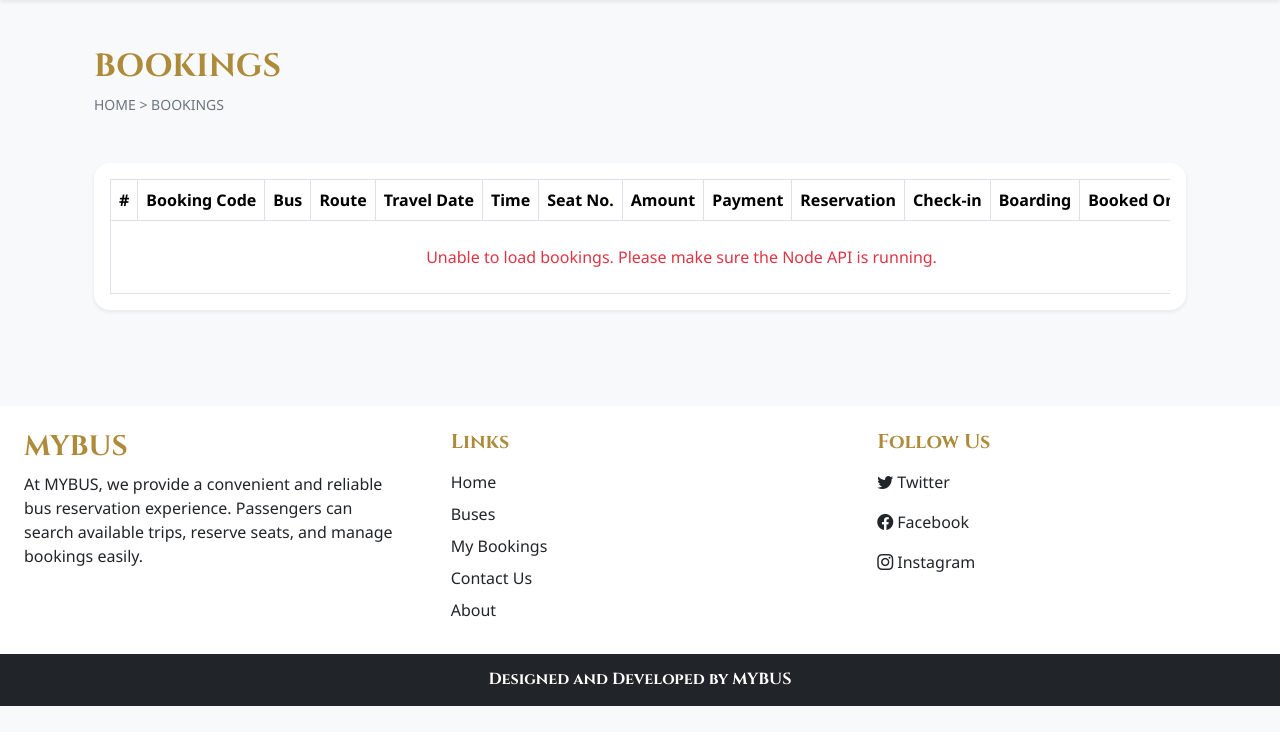
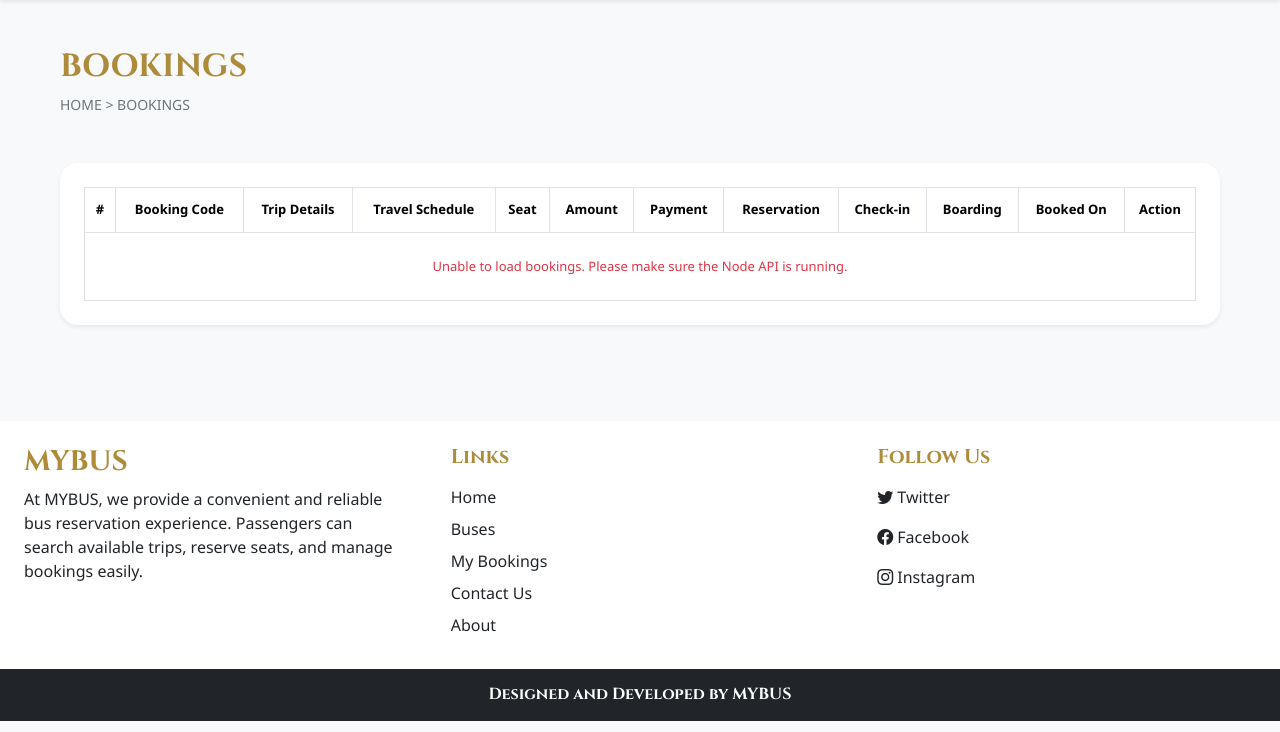
Before and after one commit to dizon-kindra/Integrated-Bus-System, a PHP site: page /mybus/bookings.php in a window 1280 px wide. Shown: the part 68-800 px from the top of the page. Run offline with PHP 8.4, Linux system fonts and the light colour scheme; the visitor is signed in with stand-in values (Sample User, id 1); some libraries are stand-ins or nearby versions.

Commit message:
Separate my bookings status columns

```diff
--- a/Bus-Reservation-System/bookings.php
+++ b/Bus-Reservation-System/bookings.php
@@ -9,25 +9,62 @@
 
     <style>
         .booking-card {
-            border-radius: 16px;
+            border-radius: 18px;
         }
 
-        .table thead th {
+        .booking-table {
+            font-size: 13px;
+        }
+
+        .booking-table thead th {
             white-space: nowrap;
             vertical-align: middle;
+            padding: 12px 8px;
         }
 
-        .table tbody td {
+        .booking-table tbody td {
             vertical-align: middle;
+            padding: 12px 8px;
         }
 
         .badge-status {
-            font-size: 12px;
-            padding: 7px 10px;
+            font-size: 11px;
+            padding: 6px 9px;
+            margin: 2px;
+            display: inline-block;
+            white-space: nowrap;
         }
 
         .action-btn {
             white-space: nowrap;
+            font-size: 12px;
+            padding: 6px 10px;
+        }
+
+        .booking-code {
+            font-weight: 700;
+            color: #172233;
+        }
+
+        .small-muted {
+            font-size: 12px;
+            color: #6c757d;
+        }
+
+        .trip-main {
+            font-weight: 700;
+            color: #172233;
+        }
+
+        @media screen and (max-width: 992px) {
+            .booking-table {
+                font-size: 12px;
+            }
+
+            .booking-table thead th,
+            .booking-table tbody td {
+                padding: 9px 6px;
+            }
         }
     </style>
 </head>
@@ -44,7 +81,7 @@ if (!(isset($_SESSION['login']) && $_SESSION['login'] == true)) {
 $user_id = $_SESSION['user_id'] ?? $_SESSION['id'] ?? 0;
 ?>
 
-<div class="container">
+<div class="container-fluid px-lg-5 px-md-4 px-3">
     <div class="row">
         <div class="col-12 my-5 px-4">
             <h2 class="fw-bold h-font">BOOKINGS</h2>
@@ -57,7 +94,7 @@ $user_id = $_SESSION['user_id'] ?? $_SESSION['id'] ?? 0;
 
         <div class="col-12 px-4 mb-5">
             <div class="card border-0 shadow-sm booking-card">
-                <div class="card-body">
+                <div class="card-body p-lg-4 p-3">
 
                     <div id="bookingsLoader" class="text-center py-5">
                         <div class="spinner-border text-info" role="status">
@@ -67,16 +104,14 @@ $user_id = $_SESSION['user_id'] ?? $_SESSION['id'] ?? 0;
                     </div>
 
                     <div class="table-responsive d-none" id="bookingsTableWrapper">
-                        <table class="table table-hover table-bordered align-middle text-center mb-0">
+                        <table class="table table-hover table-bordered align-middle text-center mb-0 booking-table">
                             <thead style="background:#AD8B3A; color:white;">
                                 <tr>
                                     <th>#</th>
                                     <th>Booking Code</th>
-                                    <th>Bus</th>
-                                    <th>Route</th>
-                                    <th>Travel Date</th>
-                                    <th>Time</th>
-                                    <th>Seat No.</th>
+                                    <th>Trip Details</th>
+                                    <th>Travel Schedule</th>
+                                    <th>Seat</th>
                                     <th>Amount</th>
                                     <th>Payment</th>
                                     <th>Reservation</th>
@@ -168,6 +203,25 @@ document.addEventListener('DOMContentLoaded', function () {
         return hour + ':' + minute + ' ' + ampm;
     }
 
+    function formatTravelDate(dateValue) {
+        if (!dateValue) {
+            return 'N/A';
+        }
+
+        const date = new Date(dateValue);
+
+        if (isNaN(date.getTime())) {
+            return dateValue;
+        }
+
+        return date.toLocaleDateString('en-US', {
+            weekday: 'short',
+            year: 'numeric',
+            month: 'short',
+            day: '2-digit'
+        });
+    }
+
     function formatDateTime(dateTimeValue) {
         if (!dateTimeValue) {
             return 'N/A';
@@ -179,10 +233,14 @@ document.addEventListener('DOMContentLoaded', function () {
             return dateTimeValue;
         }
 
-        return date.toLocaleDateString() + ' | ' + date.toLocaleTimeString([], {
+        return date.toLocaleDateString('en-US', {
+            year: 'numeric',
+            month: 'short',
+            day: '2-digit'
+        }) + '<br><span class="small-muted">' + date.toLocaleTimeString([], {
             hour: '2-digit',
             minute: '2-digit'
-        });
+        }) + '</span>';
     }
 
     function getPaymentBadge(status) {
@@ -192,16 +250,16 @@ document.addEventListener('DOMContentLoaded', function () {
             return '<span class="badge bg-success badge-status">Paid</span>';
         }
 
-        if (value === 'pending verification') {
-            return '<span class="badge bg-info text-dark badge-status">Pending Verification</span>';
-        }
-
         if (value === 'cancelled' || value === 'canceled') {
             return '<span class="badge bg-danger badge-status">Cancelled</span>';
         }
 
         if (value === 'pending') {
-            return '<span class="badge bg-warning text-dark badge-status">Pending - Pay at Terminal</span>';
+            return '<span class="badge bg-warning text-dark badge-status">Pending Payment</span>';
+        }
+
+        if (value === 'pending verification') {
+            return '<span class="badge bg-info text-dark badge-status">Pending Verification</span>';
         }
 
         return '<span class="badge bg-secondary badge-status">' + status + '</span>';
@@ -229,66 +287,32 @@ document.addEventListener('DOMContentLoaded', function () {
         return '<span class="badge bg-secondary badge-status">' + status + '</span>';
     }
 
-    function getSimpleBadge(status) {
-        const value = (status || '').toLowerCase();
+    function getCheckinBadge(status) {
+        const value = (status || 'Not Checked-in').toLowerCase();
 
-        if (value.includes('checked') || value.includes('boarded')) {
-            return '<span class="badge bg-success badge-status">' + status + '</span>';
+        if (value === 'checked-in' || value === 'checked in') {
+            return '<span class="badge bg-success badge-status">Checked-in</span>';
         }
 
         if (value.includes('not')) {
-            return '<span class="badge bg-secondary badge-status">' + status + '</span>';
+            return '<span class="badge bg-secondary badge-status">Not Checked-in</span>';
         }
 
         return '<span class="badge bg-info text-dark badge-status">' + status + '</span>';
     }
 
-    function getActionButton(booking) {
-        const paymentStatus = (booking.payment_status || 'Pending').toLowerCase();
-        const reservationStatus = (booking.reservation_status || 'Pending').toLowerCase();
-        const checkinStatus = (booking.checkin_status || 'Not Checked-in').toLowerCase();
-        const boardingStatus = (booking.boarding_status || 'Not Boarded').toLowerCase();
+    function getBoardingBadge(status) {
+        const value = (status || 'Not Boarded').toLowerCase();
 
-        if (reservationStatus === 'cancelled' || paymentStatus === 'cancelled') {
-            return '<span class="badge bg-danger badge-status">Cancelled</span>';
+        if (value === 'boarded') {
+            return '<span class="badge bg-success badge-status">Boarded</span>';
         }
 
-        /*
-            Ticket Rule:
-            Print Ticket is only available if:
-            payment_status = Paid
-            AND
-            reservation_status = Confirmed
-        */
-        if (paymentStatus === 'paid' && reservationStatus === 'confirmed') {
-            return (
-                '<a href="generate_pdf.php?booking_id=' + booking.booking_id + '" ' +
-                    'class="btn btn-dark btn-sm shadow-none action-btn">' +
-                    'Print Ticket' +
-                '</a>'
-            );
+        if (value.includes('not')) {
+            return '<span class="badge bg-secondary badge-status">Not Boarded</span>';
         }
 
-        if (paymentStatus === 'pending verification') {
-            return '<span class="badge bg-info text-dark badge-status">Waiting for Admin Verification</span>';
-        }
-
-        if (
-            paymentStatus === 'pending' &&
-            reservationStatus === 'pending' &&
-            checkinStatus !== 'checked-in' &&
-            boardingStatus !== 'boarded'
-        ) {
-            return (
-                '<button class="btn btn-danger btn-sm shadow-none action-btn cancel-booking" ' +
-                    'data-booking-id="' + booking.booking_id + '">' +
-                    'Cancel' +
-                '</button>' +
-                '<br><small class="text-muted">Pay at Terminal</small>'
-            );
-        }
-
-        return '<span class="badge bg-secondary badge-status">Waiting for Confirmation</span>';
+        return '<span class="badge bg-info text-dark badge-status">' + status + '</span>';
     }
 
     function loadBookings() {
@@ -308,7 +332,7 @@ document.addEventListener('DOMContentLoaded', function () {
                     bookingsTableWrapper.classList.remove('d-none');
                     bookingsTableBody.innerHTML =
                         '<tr>' +
-                            '<td colspan="14" class="text-center text-danger py-4">' +
+                            '<td colspan="12" class="text-center text-danger py-4">' +
                                 data.message +
                             '</td>' +
                         '</tr>';
@@ -325,6 +349,7 @@ document.addEventListener('DOMContentLoaded', function () {
                 data.bookings.forEach(function (booking, index) {
                     const departureTime = formatTime(booking.departure_time);
                     const arrivalTime = formatTime(booking.arrival_time);
+                    const travelDate = formatTravelDate(booking.departure_date);
                     const bookedOn = formatDateTime(booking.created_at);
 
                     const paymentStatus = booking.payment_status || 'Pending';
@@ -332,23 +357,65 @@ document.addEventListener('DOMContentLoaded', function () {
                     const checkinStatus = booking.checkin_status || 'Not Checked-in';
                     const boardingStatus = booking.boarding_status || 'Not Boarded';
 
-                    const actionBtn = getActionButton(booking);
+                    let actionBtn = '-';
+
+                    if (
+                        paymentStatus.toLowerCase() === 'pending' &&
+                        reservationStatus.toLowerCase() === 'pending' &&
+                        checkinStatus.toLowerCase() !== 'checked-in' &&
+                        boardingStatus.toLowerCase() !== 'boarded'
+                    ) {
+                        actionBtn =
+                            '<button class="btn btn-danger btn-sm shadow-none action-btn cancel-booking" ' +
+                                'data-booking-id="' + booking.booking_id + '">' +
+                                'Cancel' +
+                            '</button>';
+                    } else if (
+                        paymentStatus.toLowerCase() === 'paid' &&
+                        (
+                            reservationStatus.toLowerCase() === 'confirmed' ||
+                            reservationStatus.toLowerCase() === 'completed'
+                        )
+                    ) {
+                        actionBtn =
+                            '<a href="generate_pdf.php?booking_id=' + booking.booking_id + '" ' +
+                                'class="btn btn-dark btn-sm shadow-none action-btn">' +
+                                'Print Ticket' +
+                            '</a>';
+                    }
 
                     html +=
                         '<tr>' +
                             '<td>' + (index + 1) + '</td>' +
-                            '<td class="fw-semibold">' + (booking.booking_code || 'N/A') + '</td>' +
-                            '<td>' + (booking.bus_number || 'N/A') + '</td>' +
-                            '<td>' + (booking.origin || 'N/A') + ' → ' + (booking.destination || 'N/A') + '</td>' +
-                            '<td>' + (booking.departure_date || 'N/A') + '</td>' +
-                            '<td>' + departureTime + ' - ' + arrivalTime + '</td>' +
+
+                            '<td>' +
+                                '<div class="booking-code">' + (booking.booking_code || 'N/A') + '</div>' +
+                            '</td>' +
+
+                            '<td>' +
+                                '<div class="trip-main">' + (booking.bus_number || 'N/A') + '</div>' +
+                                '<div class="small-muted">' + (booking.origin || 'N/A') + ' → ' + (booking.destination || 'N/A') + '</div>' +
+                            '</td>' +
+
+                            '<td>' +
+                                '<div class="trip-main">' + travelDate + '</div>' +
+                                '<div class="small-muted">' + departureTime + ' - ' + arrivalTime + '</div>' +
+                            '</td>' +
+
                             '<td>' + (booking.seat_no || 'N/A') + '</td>' +
+
                             '<td>₱' + parseFloat(booking.total_amount || booking.fare || 0).toFixed(2) + '</td>' +
+
                             '<td>' + getPaymentBadge(paymentStatus) + '</td>' +
+
                             '<td>' + getReservationBadge(reservationStatus) + '</td>' +
-                            '<td>' + getSimpleBadge(checkinStatus) + '</td>' +
-                            '<td>' + getSimpleBadge(boardingStatus) + '</td>' +
+
+                            '<td>' + getCheckinBadge(checkinStatus) + '</td>' +
+
+                            '<td>' + getBoardingBadge(boardingStatus) + '</td>' +
+
                             '<td>' + bookedOn + '</td>' +
+
                             '<td>' + actionBtn + '</td>' +
                         '</tr>';
                 });
@@ -366,7 +433,7 @@ document.addEventListener('DOMContentLoaded', function () {
 
                 bookingsTableBody.innerHTML =
                     '<tr>' +
-                        '<td colspan="14" class="text-center text-danger py-4">' +
+                        '<td colspan="12" class="text-center text-danger py-4">' +
                             'Unable to load bookings. Please make sure the Node API is running.' +
                         '</td>' +
                     '</tr>';
```
